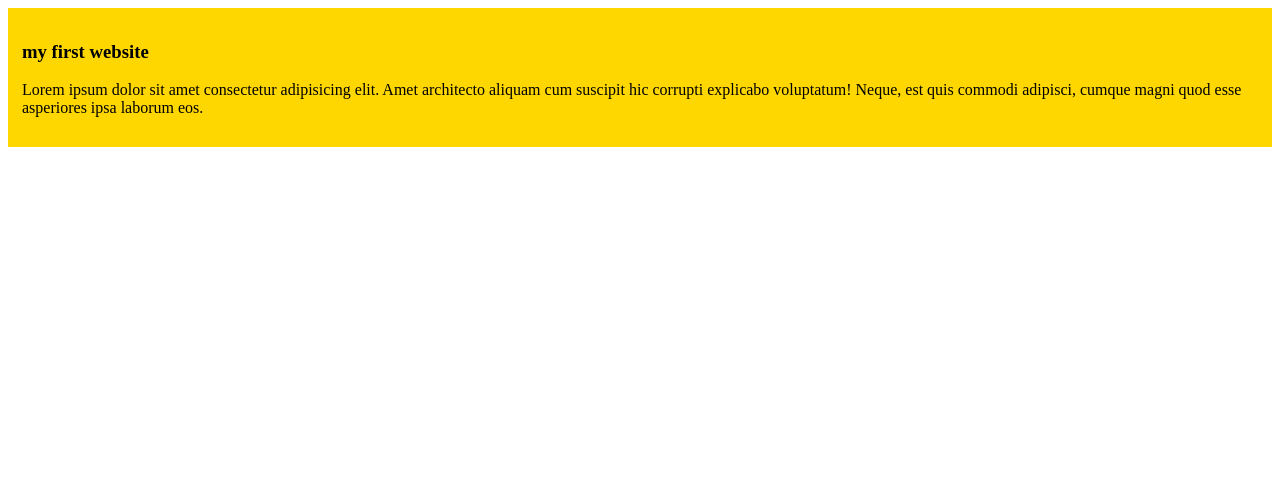
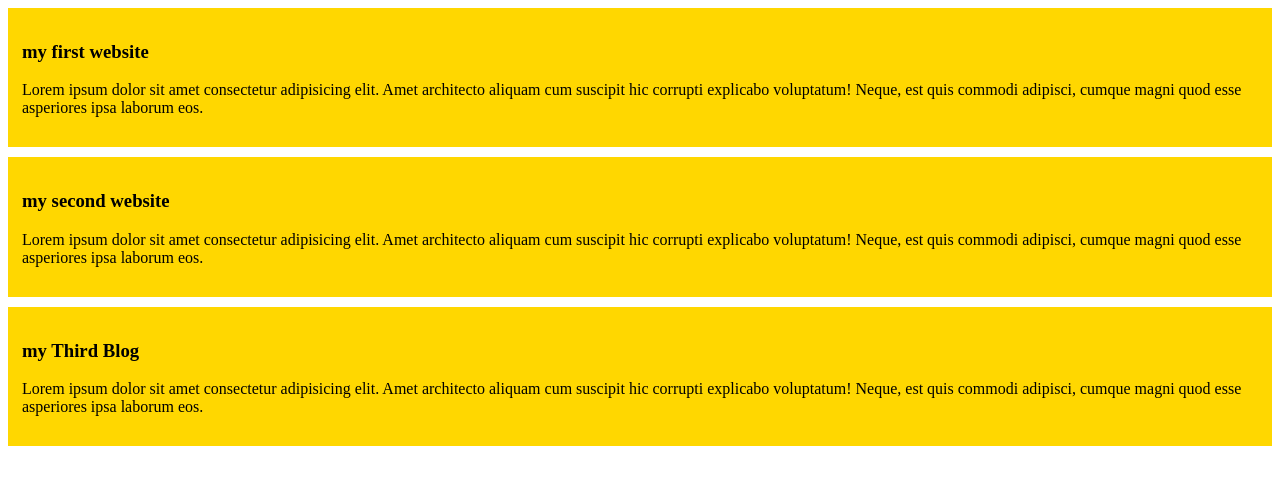
Before and after one commit to Sumona-Akter-Akter/my-simple-website, a plain HTML site: page index.html in a window 1280 px wide. Drawn offline with Linux system fonts and the light colour scheme.

Commit message:
added seconf and third blog

```diff
--- a/index.html
+++ b/index.html
@@ -10,7 +10,15 @@
     <div>
         <h3> my first website</h3>
     <p>Lorem ipsum dolor sit amet consectetur adipisicing elit. Amet architecto aliquam cum suscipit hic corrupti explicabo voluptatum! Neque, est quis commodi adipisci, cumque magni quod esse asperiores ipsa laborum eos.</p>
+    </div>
+    <div>
+        <h3> my second website</h3>
+    <p>Lorem ipsum dolor sit amet consectetur adipisicing elit. Amet architecto aliquam cum suscipit hic corrupti explicabo voluptatum! Neque, est quis commodi adipisci, cumque magni quod esse asperiores ipsa laborum eos.</p>
+    </div>
+    <div>
+        <h3> my Third Blog</h3>
+    <p>Lorem ipsum dolor sit amet consectetur adipisicing elit. Amet architecto aliquam cum suscipit hic corrupti explicabo voluptatum! Neque, est quis commodi adipisci, cumque magni quod esse asperiores ipsa laborum eos.</p>
+    </div>
 
-    </div>
 </body>
 </html>
--- a/styles/blog.css
+++ b/styles/blog.css
@@ -1,4 +1,5 @@
 div{
     background-color:gold;
     padding: 14px;
+    margin-bottom: 10px;
 }
```
